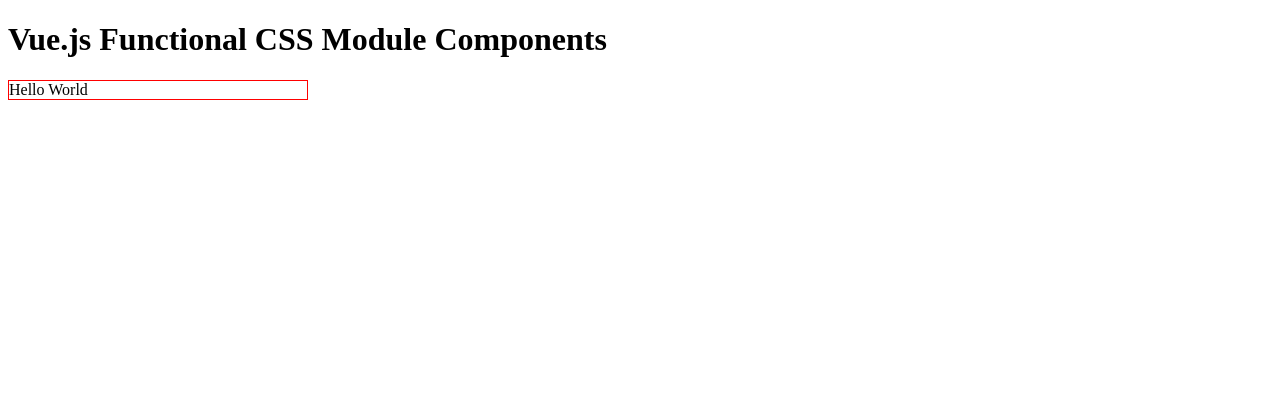
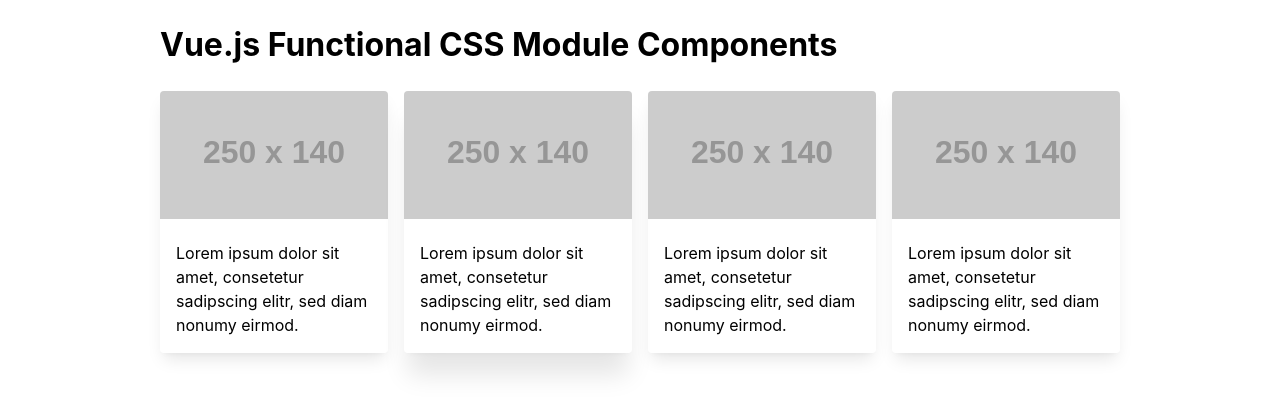
Before and after one commit to maoberlehner/vue-functional-css-module-components, a Vue app: page / in a window 1280 px wide. Shown: the top 414 px of the page. Built offline with nearby package versions, Linux system fonts and the light colour scheme.

Commit message:
Implement core functionality and add demos

```diff
--- a/package.json
+++ b/package.json
@@ -15,6 +15,8 @@
     "@vue/cli-plugin-babel": "^4.1.2",
     "@vue/cli-plugin-unit-jest": "^4.1.2",
     "@vue/cli-service": "^4.1.2",
+    "node-sass": "^4.13.1",
+    "sass-loader": "^8.0.2",
     "vue": "^2.6.11",
     "vue-functional-data-merge": "^3.1.0",
     "vue-template-compiler": "^2.6.11"
--- a/src/App.vue
+++ b/src/App.vue
@@ -1,25 +1,100 @@
 <template>
-  <div>
+  <div class="container">
     <h1>Vue.js Functional CSS Module Components</h1>
-    <div class="container">
-      <BaseCard>Hello World</BaseCard>
+    <div class="demo">
+      <BaseLayout gap="m">
+        <BaseLayoutItem
+          :width="['12/12', '6/12@m', '3/12@l']"
+        >
+          <BaseCard>
+            <BaseCardFigure
+              tag="img"
+              src="https://via.placeholder.com/250x140"
+              alt="Placeholder"
+            />
+            <BaseCardBody>
+              Lorem ipsum dolor sit amet, consetetur sadipscing elitr,
+              sed diam nonumy eirmod.
+            </BaseCardBody>
+          </BaseCard>
+        </BaseLayoutItem>
+        <BaseLayoutItem
+          :width="['12/12', '6/12@m', '3/12@l']"
+        >
+          <BaseCard elevated>
+            <BaseCardFigure
+              tag="img"
+              src="https://via.placeholder.com/250x140"
+              alt="Placeholder"
+            />
+            <BaseCardBody>
+              Lorem ipsum dolor sit amet, consetetur sadipscing elitr,
+              sed diam nonumy eirmod.
+            </BaseCardBody>
+          </BaseCard>
+        </BaseLayoutItem>
+        <BaseLayoutItem
+          :width="['12/12', '6/12@m', '3/12@l']"
+        >
+          <BaseCard>
+            <BaseCardFigure
+              tag="img"
+              src="https://via.placeholder.com/250x140"
+              alt="Placeholder"
+            />
+            <BaseCardBody>
+              Lorem ipsum dolor sit amet, consetetur sadipscing elitr,
+              sed diam nonumy eirmod.
+            </BaseCardBody>
+          </BaseCard>
+        </BaseLayoutItem>
+        <BaseLayoutItem
+          :width="['12/12', '6/12@m', '3/12@l']"
+        >
+          <BaseCard>
+            <BaseCardFigure
+              tag="img"
+              src="https://via.placeholder.com/250x140"
+              alt="Placeholder"
+            />
+            <BaseCardBody>
+              Lorem ipsum dolor sit amet, consetetur sadipscing elitr,
+              sed diam nonumy eirmod.
+            </BaseCardBody>
+          </BaseCard>
+        </BaseLayoutItem>
+      </BaseLayout>
     </div>
   </div>
 </template>
 
 <script>
-import { BaseCard } from './components/base';
+import './scss/_global.scss';
+
+import {
+  BaseCard,
+  BaseCardBody,
+  BaseCardFigure,
+  BaseLayout,
+  BaseLayoutItem,
+} from './components/base';
 
 export default {
   name: `App`,
   components: {
     BaseCard,
+    BaseCardBody,
+    BaseCardFigure,
+    BaseLayout,
+    BaseLayoutItem,
   },
 };
 </script>
 
 <style>
 .container {
-  max-width: 300px;
+  max-width: 60em;
+  margin-right: auto;
+  margin-left: auto;
 }
 </style>
--- a/src/components/base/BaseCard.module.css
+++ /dev/null
@@ -1,15 +0,0 @@
-.root {
-  border: 1px solid red;
-}
-
-.--size-s {
-  padding: 1em;
-}
-
-.--size-m {
-  color: 2em;
-}
-
-.is-active {
-  color: red;
-}
--- /dev/null
+++ b/src/components/base/BaseCard.module.scss
@@ -0,0 +1,13 @@
+.root {
+  overflow: hidden;
+  border-radius: 0.25em;
+  box-shadow: 0 0.625em 1em -0.25em rgba(0, 0, 0, 0.1), 0 0.25em 0.375em -0.25em rgba(0, 0, 0, 0.05);
+}
+
+.--elevated {
+  box-shadow: 0 1.625em 1.5em -0.25em rgba(0, 0, 0, 0.1), 0 0.25em 0.375em -0.25em rgba(0, 0, 0, 0.05);
+}
+
+.is-active {
+  border: 2px solid hotpink;
+}
--- /dev/null
+++ b/src/components/base/BaseCardBody.module.scss
@@ -0,0 +1,5 @@
+@import '../../scss/variables';
+
+.root {
+  padding: $spacing-m;
+}
--- /dev/null
+++ b/src/components/base/BaseCardFigure.module.scss
@@ -0,0 +1,3 @@
+.root {
+  width: 100%;
+}
--- /dev/null
+++ b/src/components/base/BaseLayout.module.scss
@@ -0,0 +1,36 @@
+@import '../../scss/variables';
+
+.root {
+  display: flex;
+  flex-wrap: wrap;
+}
+
+.--gap-s {
+  margin-top: -$spacing-s;
+  margin-left: -$spacing-s;
+
+  > * {
+    padding-top: $spacing-s;
+    padding-left: $spacing-s;
+  }
+}
+
+.--gap-m {
+  margin-top: -$spacing-m;
+  margin-left: -$spacing-m;
+
+  > * {
+    padding-top: $spacing-m;
+    padding-left: $spacing-m;
+  }
+}
+
+.--gap-l {
+  margin-top: -$spacing-l;
+  margin-left: -$spacing-l;
+
+  > * {
+    padding-top: $spacing-l;
+    padding-left: $spacing-l;
+  }
+}
--- /dev/null
+++ b/src/components/base/BaseLayoutItem.module.scss
@@ -0,0 +1,17 @@
+@import '../../scss/variables';
+
+.--width-12\/12 {
+  width: 100%;
+}
+
+.--width-6\/12\@m {
+  @media (min-width: $breakpoint-m) {
+    width: 50%;
+  }
+}
+
+.--width-3\/12\@l {
+  @media (min-width: $breakpoint-l) {
+    width: 25%;
+  }
+}
--- a/src/components/base/css-module-component.js
+++ b/src/components/base/css-module-component.js
@@ -1,20 +1,96 @@
 import { mergeData } from 'vue-functional-data-merge';
 
-function parseProps({ styles, prefixes, suffixes }) {
+const PREFIXES = {
+  modifier: `--`,
+  state: `is-`,
+};
+
+const SUFFIXES = {
+  modifier: [`-2xs`, `-xs`, `-s`, `-m`, `-l`, `-xl`, `-2xl`, `-3xl`, `-4xl`, /-(.+)\/(.+)[@(.+)]?$/],
+};
+
+function parseProps({ styles }) {
+  const props = {};
   const selectors = Object.keys(styles);
-  const states = selectors.filter(selector => prefixes.some(prefix => selector.startsWith(prefix)));
-  const modifiers = selectors.filter(selector => selector.startsWith(`--`));
-  console.log({ modifiers, states });
-  return true;
+
+  const states = selectors.filter(selector => selector.startsWith(PREFIXES.state));
+  // eslint-disable-next-line no-restricted-syntax
+  for (const state of states) {
+    const name = state.replace(new RegExp(`^${PREFIXES.state}`), ``);
+    props[name] = {
+      default: false,
+      meta: {
+        // type: TYPES.state,
+        class: state,
+      },
+      type: Boolean,
+    };
+  }
+
+  const modifiers = selectors.filter(selector => selector.startsWith(PREFIXES.modifier));
+  const groups = {};
+  // eslint-disable-next-line no-restricted-syntax
+  for (const modifier of modifiers) {
+    const name = modifier.replace(new RegExp(`^${PREFIXES.modifier}`), ``);
+    const parts = name.split(`-`);
+    const option = parts.pop();
+    const suffix = `-${option}`;
+
+    if (SUFFIXES.modifier.some(x => (x.test ? x.test(suffix) : x === suffix))) {
+      const groupName = parts.join(`-`);
+      if (!groups[groupName]) {
+        groups[groupName] = [];
+      }
+      groups[groupName].push(option);
+    } else {
+      props[name] = {
+        default: false,
+        meta: {
+          // type: TYPES.modifier,
+          class: modifier,
+        },
+        type: Boolean,
+      };
+    }
+  }
+
+  // eslint-disable-next-line no-restricted-syntax
+  for (const groupName of Object.keys(groups)) {
+    props[groupName] = {
+      default: null,
+      meta: {
+        class: `${PREFIXES.modifier}${groupName}-`,
+      },
+      type: [Array, String],
+    };
+  }
+
+  return props;
+}
+
+function conditionalClasses({ props, propsConfig, styles }) {
+  const classData = {};
+  // eslint-disable-next-line no-restricted-syntax
+  for (const name in propsConfig) {
+    if (typeof props[name] === `boolean`) {
+      classData[styles[propsConfig[name].meta.class]] = props[name];
+    } else if (typeof props[name] === `string`) {
+      classData[styles[`${propsConfig[name].meta.class}${props[name]}`]] = !!props[name];
+    } else if (Array.isArray(props[name])) {
+      // eslint-disable-next-line no-restricted-syntax
+      for (const value of props[name]) {
+        classData[styles[`${propsConfig[name].meta.class}${value}`]] = !!value;
+      }
+    }
+  }
+  return classData;
 }
 
 export default function makeCssModuleComponent({
   name,
-  prefixes = [`is`, `has`],
   styles,
-  suffixes = [`xs`, `s`, `m`, `l`, `xl`, `2xl`, `3xl`],
 }) {
-  const parsedProps = parseProps({ styles, prefixes, suffixes });
+  const propsConfig = parseProps({ styles });
   return {
     name,
     functional: true,
@@ -23,10 +99,14 @@
         type: String,
         default: `div`,
       },
+      ...propsConfig,
     },
     render(h, { children, data, props }) {
       const componentData = {
-        class: styles.root,
+        class: {
+          [styles.root]: styles.root,
+          ...conditionalClasses({ props, propsConfig, styles }),
+        },
       };
 
       return h(props.tag, mergeData(data, componentData), children);
--- a/src/components/base/index.js
+++ b/src/components/base/index.js
@@ -1,8 +1,33 @@
 import makeCssModuleComponent from './css-module-component';
 
-import baseCardStyles from './BaseCard.module.css';
+import baseCardStyles from './BaseCard.module.scss';
+import baseCardBodyStyles from './BaseCardBody.module.scss';
+import baseCardFigureStyles from './BaseCardFigure.module.scss';
+
+import baseLayoutStyles from './BaseLayout.module.scss';
+import baseLayoutItemStyles from './BaseLayoutItem.module.scss';
 
 export const BaseCard = makeCssModuleComponent({
   name: `BaseCard`,
   styles: baseCardStyles,
 });
+
+export const BaseCardBody = makeCssModuleComponent({
+  name: `BaseCardBody`,
+  styles: baseCardBodyStyles,
+});
+
+export const BaseCardFigure = makeCssModuleComponent({
+  name: `BaseCardFigure`,
+  styles: baseCardFigureStyles,
+});
+
+export const BaseLayout = makeCssModuleComponent({
+  name: `BaseLayout`,
+  styles: baseLayoutStyles,
+});
+
+export const BaseLayoutItem = makeCssModuleComponent({
+  name: `BaseLayoutItem`,
+  styles: baseLayoutItemStyles,
+});
--- /dev/null
+++ b/src/scss/_global.scss
@@ -0,0 +1,21 @@
+html {
+  box-sizing: border-box;
+}
+
+* {
+  &,
+  &:before,
+  &::after {
+    box-sizing: inherit;
+  }
+}
+
+body {
+  font-family: -apple-system, BlinkMacSystemFont, 'Segoe UI', Roboto, Oxygen-Sans, Ubuntu, Cantarell, 'Helvetica Neue', sans-serif;
+  line-height: 1.5;
+}
+
+img {
+  max-width: 100%;
+  max-height: 100%;
+}
--- /dev/null
+++ b/src/scss/_variables.scss
@@ -0,0 +1,12 @@
+$breakpoint-m: 42em;
+$breakpoint-l: 60em;
+
+$spacing-2xs: 0.25em;
+$spacing-xs: 0.5em;
+$spacing-s: 0.75em;
+$spacing-m: 1em;
+$spacing-l: 1.25em;
+$spacing-xl: 1.5em;
+$spacing-2xl: 2em;
+$spacing-3xl: 2.5em;
+$spacing-4xl: 3em;
```
Also changed, not shown: 1 other file (tests, documents, lock files or other folders).
